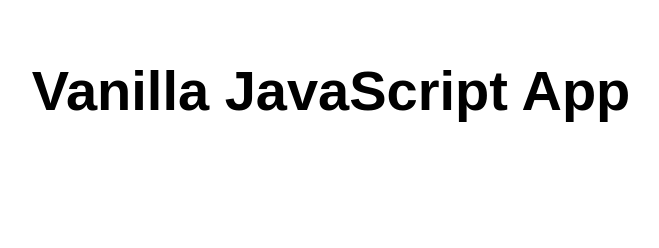
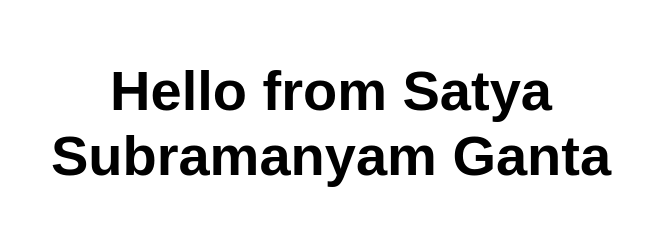
Before and after one commit to Satyasubbu/my-first-static-web-app, a website: page src/index.html in a window 1280 px wide. Shown: the whole page, without its empty margins (309-968 px from the left). Drawn offline with Linux system fonts and the light colour scheme.

Commit message:
Update index.html

```diff
--- a/src/index.html
+++ b/src/index.html
@@ -5,12 +5,12 @@
   <meta charset="UTF-8">
   <meta name="viewport" content="width=device-width, initial-scale=1.0">
   <link rel="stylesheet" href="styles.css">
-  <title>Vanilla JavaScript App</title>
+  <title>Static Web App</title>
 </head>
 
 <body>
   <main>
-    <h1>Vanilla JavaScript App</h1>
+    <h1>Hello from Satya Subramanyam Ganta</h1>
   </main>
 </body>
 
```
